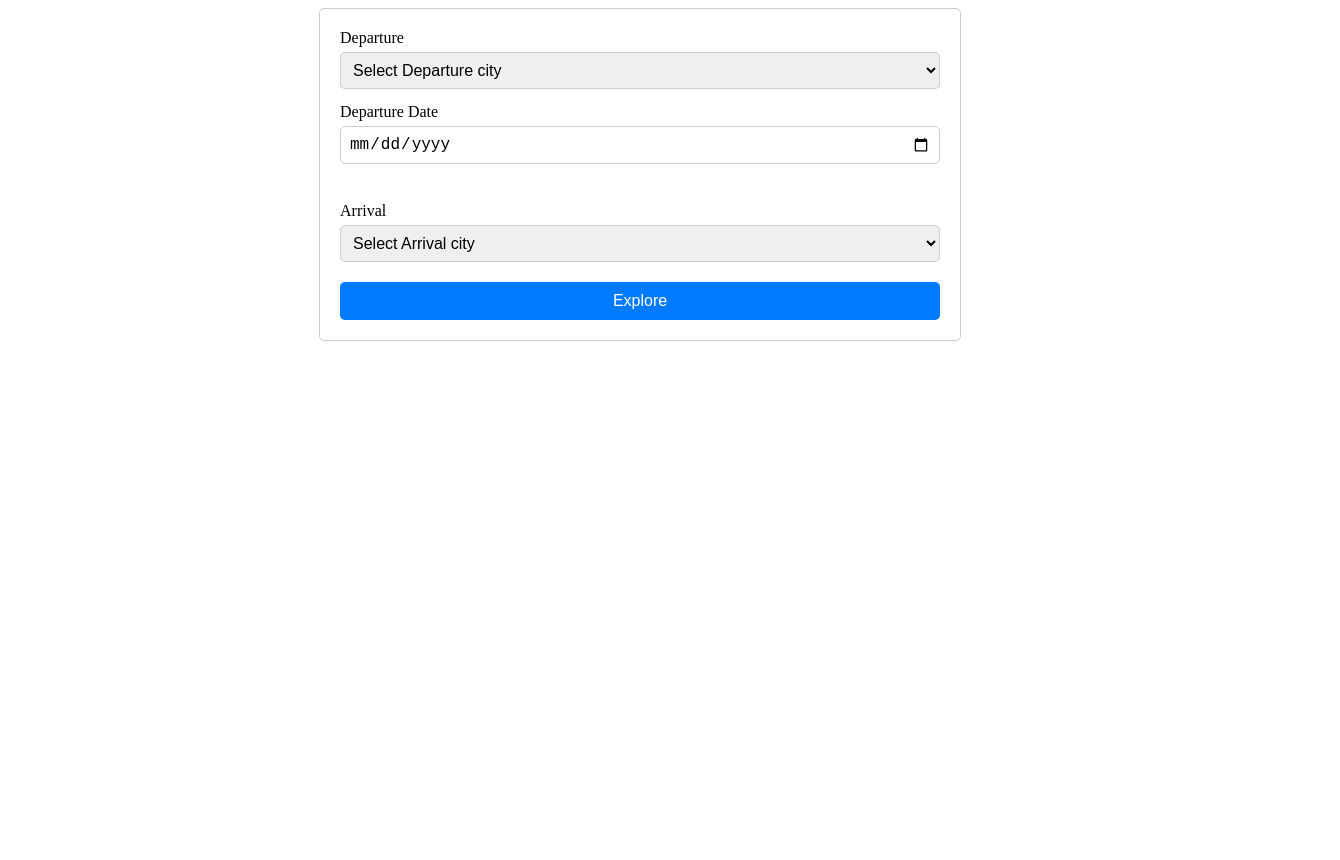
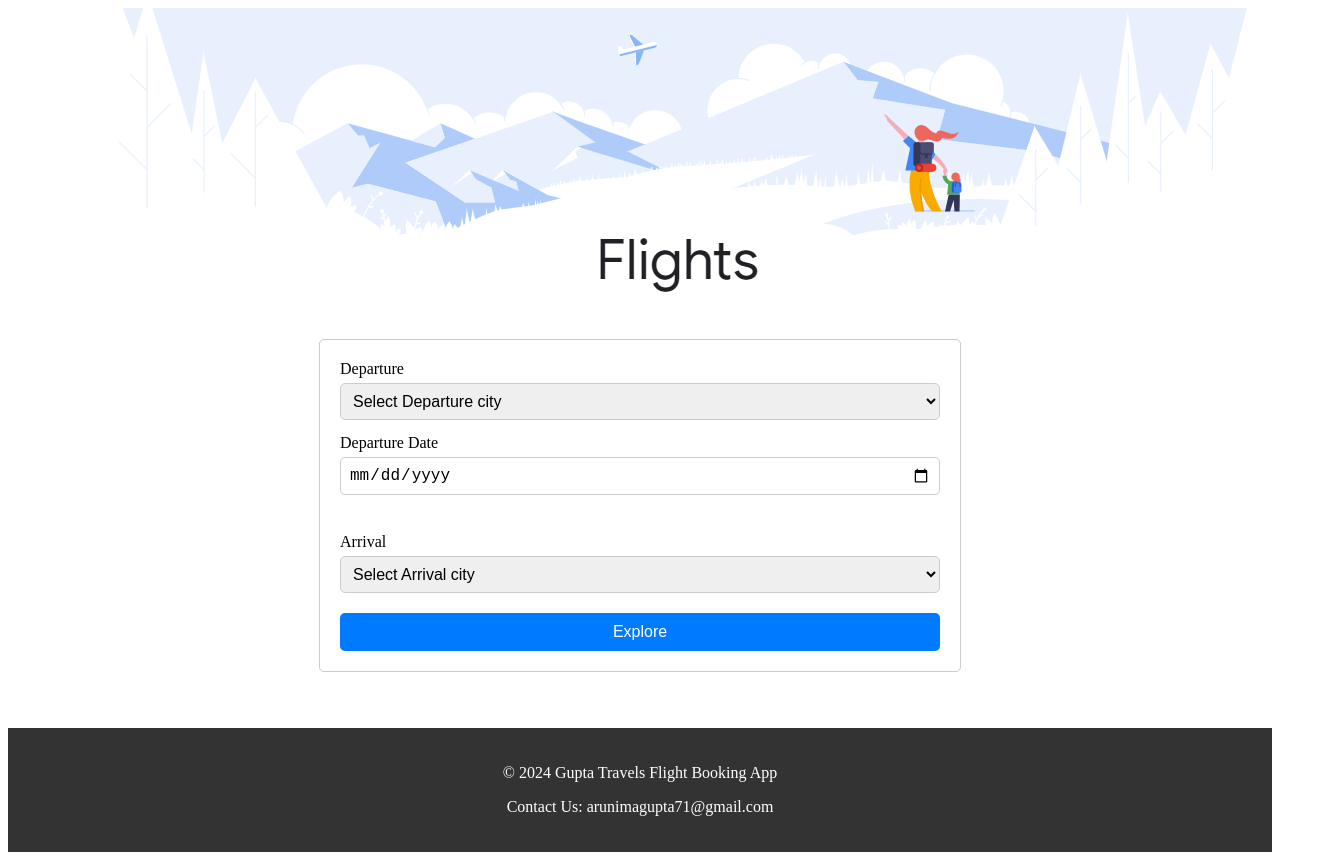
Before and after one commit to ArunimaGupta1/Flight-Booking-App, a React (Vite) app: page / in a window 1280 px wide. Shown: the whole page, 1340 px wide, since content can reach past the window. Before the commit the page ends 800 px from the top, so only its background shows below. Built offline with nearby package versions, Linux system fonts and the light colour scheme.

Commit message:
fourth commit

```diff
--- a/src/App.jsx
+++ b/src/App.jsx
@@ -1,41 +1,52 @@
-import { useState } from 'react'
-import './App.css'
-import Form from './Components/Form/Form'
-import BookingList from './Components/BookingList/BookingList'
+import { useState } from 'react';
+import './App.css';
+import Header from './Components/Header/Header'; // Import the Header component
+import Form from './Components/Form/Form';
+import BookingList from './Components/BookingList/BookingList';
 import Confirmation from './Components/Confirmation/Confirmation';
 import ThankYou from './Components/Thank-You/Thank-you';
+import Footer from './Components/Footer/Footer';
 
 function App() {
+  const [currentStep, setCurrentStep] = useState("Search");
+  const [date, setDate] = useState();
+  const [from, setFrom] = useState();
+  const [to, setTo] = useState();
+  const [flightNo, setFlightNo] = useState();
+  const [time, setTime] = useState();
+  const [firstname, setFirstname] = useState();
 
-  const [currentStep,setCurrentStep] = useState("Search");
-  const [date,setDate] = useState();
-  const [from,setFrom] = useState();
-  const [to,setTo] = useState();
-  const [flightNo,setFlightNo] = useState();
-  const [time,setTime] = useState();
+  console.log(currentStep, date, from, to, flightNo, time);
 
-  console.log(currentStep,date,from,to,flightNo,time)
+  let content = null; // Initialize content variable
 
-  if(currentStep === "Search"){
-    return <Form setDate={setDate} setFrom={setFrom} setTo={setTo} setCurrentStep={setCurrentStep}/>
-  }
-  else if(currentStep === "Results"){
-    return <BookingList date={date} from={from} to={to} setFlightNo={setFlightNo} setCurrentStep={setCurrentStep} setTime={setTime}/>
-  }
-  else if(currentStep==="Confirmation"){
-    return <Confirmation date={date} from={from} to={to} time={time} flightNo={flightNo} setCurrentStep={setCurrentStep}/>
-  }
-  else if(currentStep==="Thank-You"){
-    return <ThankYou date={date} from={from} to={to} time={time} flightNo={flightNo}/>
+  // Determine which component to render based on the currentStep state
+  switch (currentStep) {
+    case "Search":
+      content = <Form setDate={setDate} setFrom={setFrom} setTo={setTo} setCurrentStep={setCurrentStep} />;
+      break;
+    case "Results":
+      content = <BookingList date={date} from={from} to={to} setFlightNo={setFlightNo} setCurrentStep={setCurrentStep} setTime={setTime} />;
+      break;
+    case "Confirmation":
+      content = <Confirmation date={date} from={from} to={to} time={time} flightNo={flightNo} setCurrentStep={setCurrentStep} setFirstname={setFirstname} />;
+      break;
+    case "Thank-You":
+      content = <ThankYou date={date} from={from} to={to} time={time} flightNo={flightNo} firstname={firstname} />;
+      break;
+    default:
+      content = <Form setDate={setDate} setFrom={setFrom} setTo={setTo} setCurrentStep={setCurrentStep} />;
   }
 
   return (
     <>
-      <div>
-
-      </div>
+      <Header /> {/* Render the Header component */}
+      {content} {/* Render the determined component */}
+      <br/>
+      <br/>
+      <Footer/>
     </>
-  )
+  );
 }
 
-export default App
+export default App;
--- a/src/Components/BookingList/BookingList.jsx
+++ b/src/Components/BookingList/BookingList.jsx
@@ -2,6 +2,7 @@ import { useMemo } from 'react';
 import PropTypes from 'prop-types';
 import flights from './Flights.json';
 import styles from './BookingList.module.css';
+
 
 function BookingList({ date, from, to, setFlightNo,setCurrentStep,setTime }) {
     const filteredFlights = useMemo(() => {
--- a/src/Components/BookingList/Flights.json
+++ b/src/Components/BookingList/Flights.json
@@ -85,4 +85,12 @@
     "arrival":"Chennai",
     "time": "18:25",
     "date":"2024-03-31"
+},
+{
+    "id":12,
+    "flight_no":"6E262",
+    "departure":"Delhi",
+    "arrival":"Chennai",
+    "time": "18:25",
+    "date":"2024-03-31"
 }]
--- a/src/Components/Confirmation/Confirmation.jsx
+++ b/src/Components/Confirmation/Confirmation.jsx
@@ -3,7 +3,7 @@ import { useForm } from "react-hook-form";
 import { DevTool } from "@hookform/devtools";
 import styles from "./Confirmation.module.css";
 
-function Confirmation({ date, from, to, flightNo, time, setCurrentStep }) {
+function Confirmation({ date, from, to, flightNo, time, setCurrentStep,setFirstname }) {
   const form = useForm();
   const { register, control, handleSubmit } = form;
 
@@ -26,7 +26,7 @@ function Confirmation({ date, from, to, flightNo, time, setCurrentStep }) {
 
       <form className={styles["confirmation-form"]} onSubmit={handleSubmit(onSubmit)}>
         <label htmlFor="firstname" className={styles["confirmation-label"]}>First Name</label>
-        <input type="text" name="firstname" {...register("firstname")} className={styles["confirmation-input"]} />
+        <input type="text" name="firstname" {...register("firstname")} onChange={(e)=>setFirstname(e.target.value)} className={styles["confirmation-input"]} />
 
         <label htmlFor="lastname" className={styles["confirmation-label"]}>Last Name</label>
         <input type="text" name="lastname" {...register("lastname")} className={styles["confirmation-input"]} />
@@ -49,6 +49,7 @@ Confirmation.propTypes = {
   flightNo: PropTypes.string.isRequired,
   time: PropTypes.string.isRequired,
   setCurrentStep: PropTypes.func.isRequired,
+  setFirstname: PropTypes.func.isRequired
 };
 
 export default Confirmation;
--- /dev/null
+++ b/src/Components/Footer/Footer.jsx
@@ -0,0 +1,15 @@
+// Footer.jsx
+import styles from './Footer.module.css';
+
+function Footer() {
+  return (
+    <footer className={styles.footer}>
+      <div className={styles.container}>
+        <p>&copy; 2024 Gupta Travels Flight Booking App</p>
+        <p>Contact Us: arunimagupta71@gmail.com</p>
+      </div>
+    </footer>
+  );
+}
+
+export default Footer;
--- /dev/null
+++ b/src/Components/Footer/Footer.module.css
@@ -0,0 +1,14 @@
+/* Footer.module.css */
+
+.footer {
+    background-color: #333;
+    color: #fff;
+    padding: 20px 0;
+    text-align: center;
+    margin-top: 20px; /* Adjust the top margin as needed */
+  }
+
+  .container {
+    max-width: 1200px;
+    margin: 0 auto;
+  }
--- /dev/null
+++ b/src/Components/Header/Header.jsx
@@ -0,0 +1,13 @@
+import pic from '../../assets/pic.png';
+
+function Header() {
+  return (
+    <div>
+      <img src={pic} alt='pic'></img>
+      <br></br>
+      <br></br>
+    </div>
+  )
+}
+
+export default Header
--- a/src/Components/Thank-You/Thank-you.jsx
+++ b/src/Components/Thank-You/Thank-you.jsx
@@ -1,6 +1,6 @@
 import PropTypes from "prop-types";
 
-function ThankYou({date,from,to,time,flightNo}) {
+function ThankYou({date,from,to,time,flightNo,firstname}) {
   const generatePNR = () => {
     const characters = 'ABCDEFGHIJKLMNOPQRSTUVWXYZ0123456789';
     let result = '';
@@ -17,6 +17,7 @@ function ThankYou({date,from,to,time,flightNo}) {
   };
   return (
     <div>
+      <p>Dear {firstname}</p>
       <p>Thank you</p>
       <p>Your ticket is generated from {from} to {to} at {time} on {date} via flight {flightNo}</p>
       <p>The PNR number is {generatePNR()}</p>
@@ -30,6 +31,7 @@ ThankYou.propTypes = {
   to: PropTypes.string.isRequired,
   flightNo: PropTypes.string.isRequired,
   time: PropTypes.string.isRequired,
+  firstname: PropTypes.string.isRequired
 };
 
 export default ThankYou
```
Also changed, not shown: src/Components/Header/Header.module.css (added), src/assets/pic.png (added).
